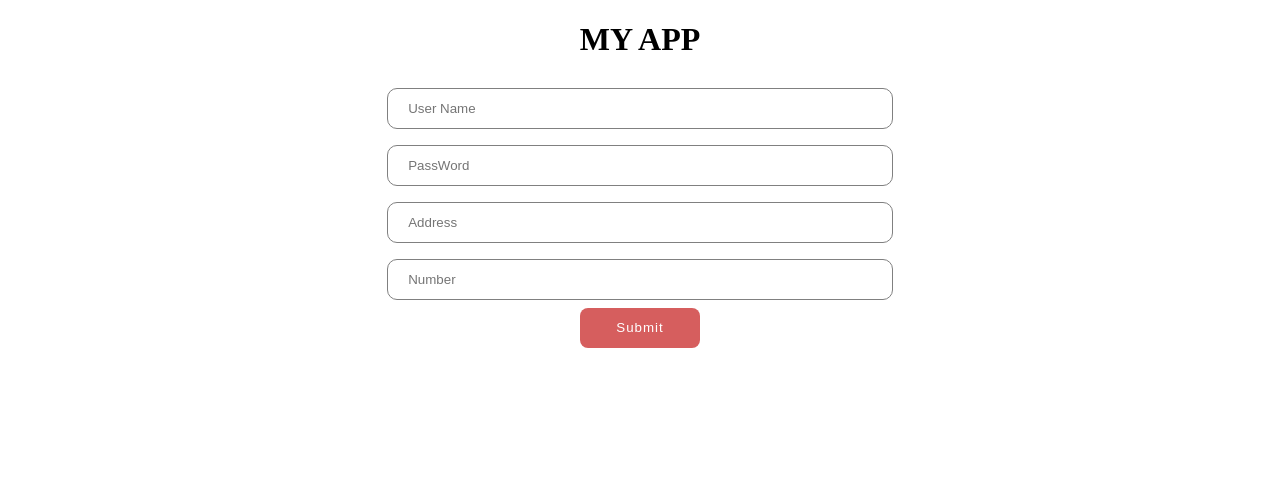
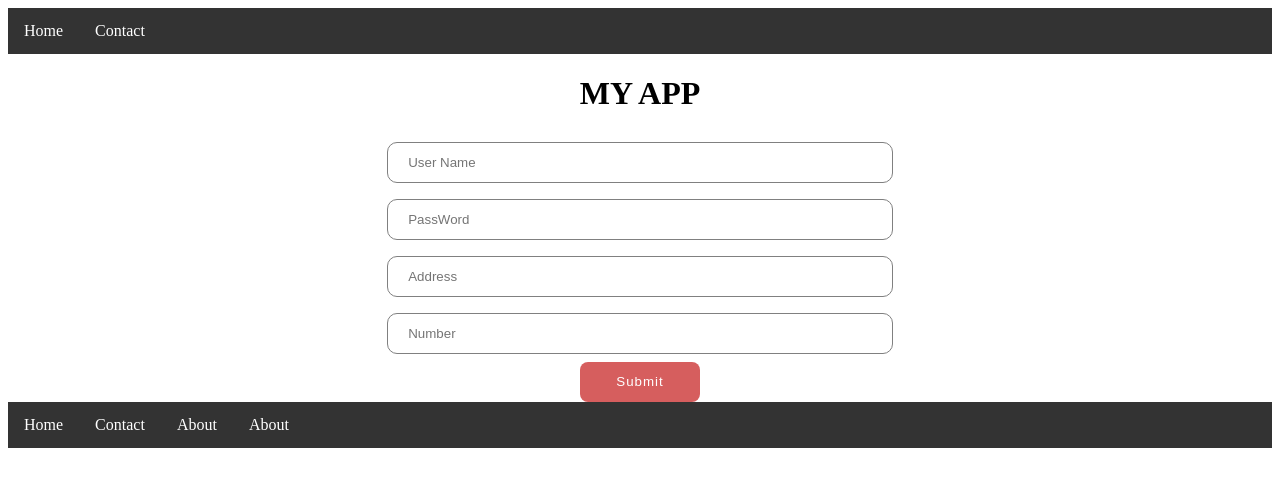
Before and after one commit to mrsamia/react_practicee, a React (Create React App) app: page / in a window 1280 px wide. Shown: the top 486 px of the page. Built offline with nearby package versions, Linux system fonts and the light colour scheme.

Commit message:
SRM | Navbar

```diff
--- a/src/Style/index.js
+++ b/src/Style/index.js
@@ -1,3 +1,4 @@
 import '../Style/Button.css';
 import '../Style/App.css';
 import '../Style/input.css';
+import '../Style/navbar.css';
--- /dev/null
+++ b/src/Style/navbar.css
@@ -0,0 +1,23 @@
+ul {
+    list-style-type: none;
+    margin: 0;
+    padding: 0;
+    overflow: hidden;
+    background-color: #333;
+  }
+
+  li {
+    float: left;
+  }
+
+  li a {
+    display: block;
+    color: white;
+    text-align: center;
+    padding: 14px 16px;
+    text-decoration: none;
+  }
+
+  li a:hover {
+    background-color: #111;
+  }
--- /dev/null
+++ b/src/component/Navbar.js
@@ -0,0 +1,49 @@
+import React from "react";
+
+const Nav1 = [
+    {
+        link: '#',
+        name: 'Home'
+    },
+    {
+        link: '#',
+        name: 'Contact'
+    },
+]
+
+const Nav2 = [
+    {
+        link: '#',
+        name: 'Home'
+    },
+    {
+        link: '#',
+        name: 'Contact'
+    },
+    {
+        link: '#',
+        name: 'About'
+    },
+    {
+        link: '#',
+        name: 'About'
+    },
+]
+
+function Navbar({type=''}){
+    // const items = type === 'nav1' ? Nav1 : Nav2
+    let items;
+    if(type === 'nav1'){
+        items = Nav1
+    }else{
+        items = Nav2
+    }
+    return(
+        <div>
+            <ul>
+                {items.map(nav_item => <li><a href={nav_item.link}>{nav_item.name}</a></li>)}
+            </ul>
+        </div>
+    );
+}
+export default Navbar;
--- a/src/container/App.js
+++ b/src/container/App.js
@@ -1,13 +1,14 @@
 import React from "react";
 import Button from "../component/Button";
 import Input from "../component/Input";
+import Navbar from "../component/Navbar";
 import '../Style';
 
 function App(){
     return(
 
         <div className="txt_center">
-
+            <Navbar type='nav1'/>
             <div>
             <h1>MY APP</h1>
             </div>
@@ -28,7 +29,9 @@ function App(){
             <div>
                  <Button btn="Submit"/>
             </div>
-
+            <div>
+            <Navbar type="nav2"/>
+            </div>
         </div>
 
     );
```
